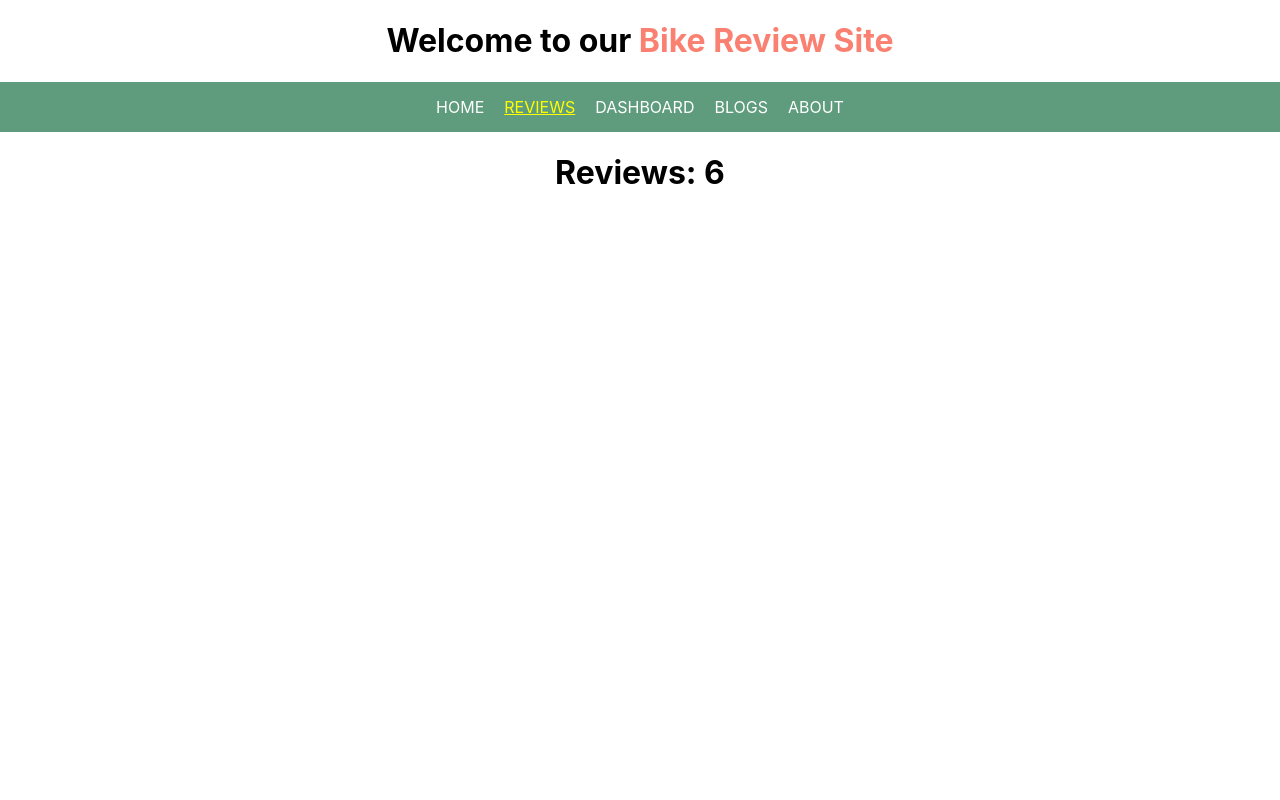
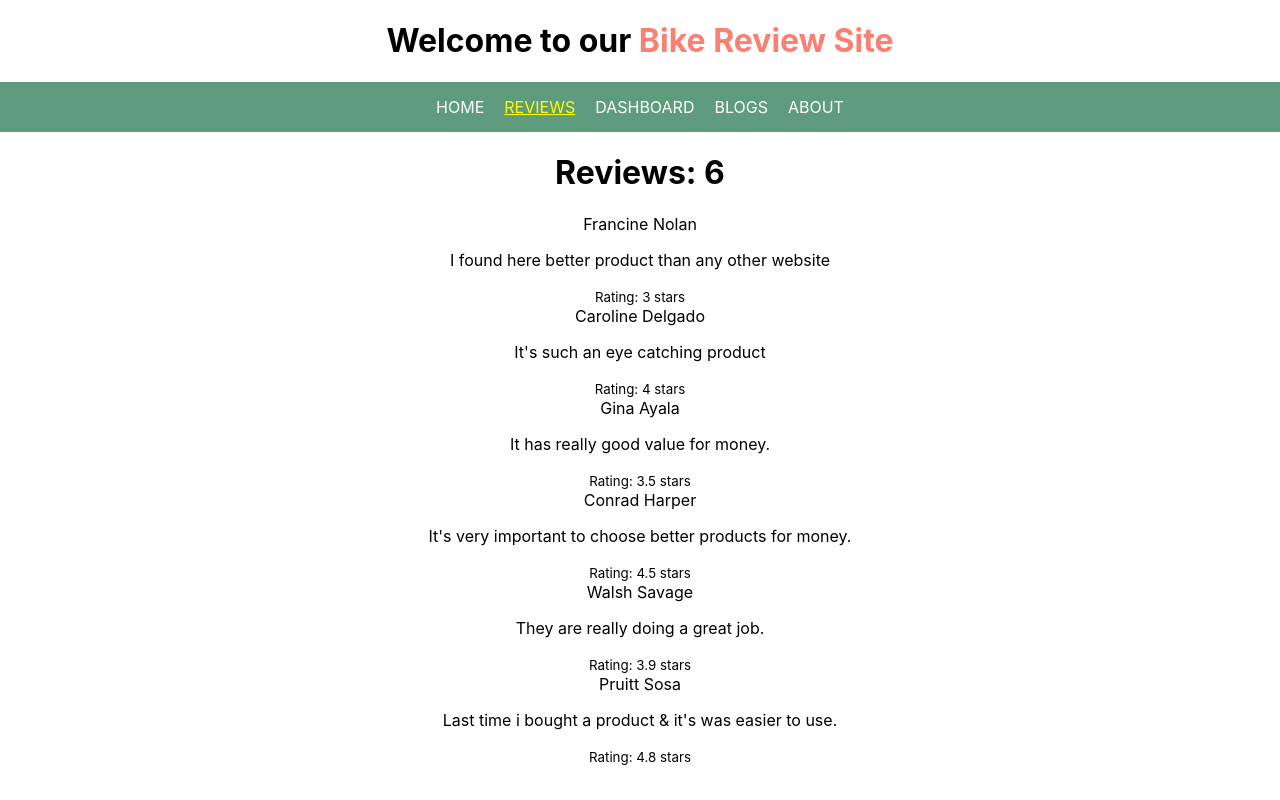
Before and after one commit to Md-Tur/bike-review, a React (Create React App) app: page /reviews in a window 1280 px wide. Built offline with nearby package versions, Linux system fonts and the light colour scheme.

Commit message:
reviews shown in review section

```diff
--- a/src/components/HOME/HOME.js
+++ b/src/components/HOME/HOME.js
@@ -9,7 +9,7 @@ const Home = () => {
     const [users] = useData();
 
     let navigate = useNavigate();
-    function handleClick() {
+    function handleReviewButton() {
         navigate('/reviews')
     }
 
@@ -33,7 +33,7 @@ const Home = () => {
                 <CardsGroup
                     users={users}
                 ></CardsGroup>
-                <button className='review-details-btn' onClick={handleClick}>See All Reviews</button>
+                <button className='review-details-btn' onClick={handleReviewButton}>See All Reviews</button>
             </div>
         </div>
     );
--- a/src/components/REVIEWS/REVIEWS.css
+++ b/src/components/REVIEWS/REVIEWS.css
@@ -0,0 +1,3 @@
+.review-all {
+    margin: 15px;
+}
--- a/src/components/REVIEWS/REVIEWS.js
+++ b/src/components/REVIEWS/REVIEWS.js
@@ -1,5 +1,8 @@
 import React from 'react';
+import { CardGroup } from 'react-bootstrap';
 import useData from '../../hooks/useData';
+import SingleCard from '../SingleCard/SingleCard';
+import './Reviews.css';
 
 const REVIEWS = () => {
     const [users] = useData();
@@ -7,6 +10,14 @@ const REVIEWS = () => {
     return (
         <div>
             <h1>Reviews: {users.length}</h1>
+            <CardGroup className='review-all'>
+                {
+                    users.map(user => <SingleCard
+                        key={user.id}
+                        user={user}
+                    ></SingleCard>)
+                }
+            </CardGroup>
         </div>
     );
 };
```
